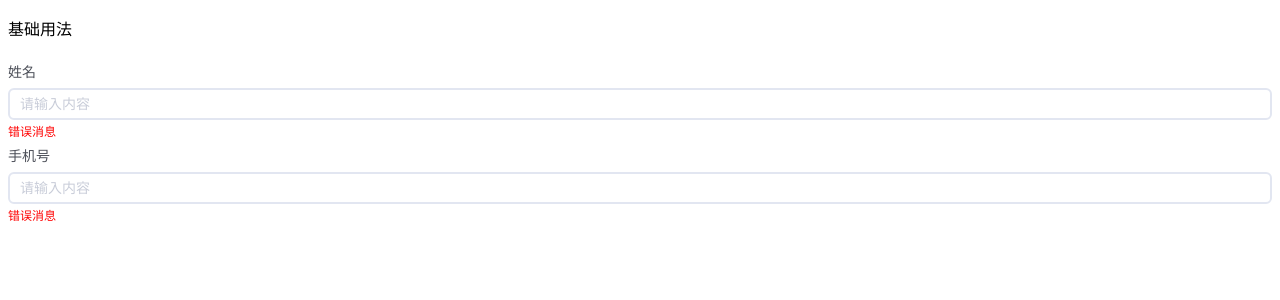
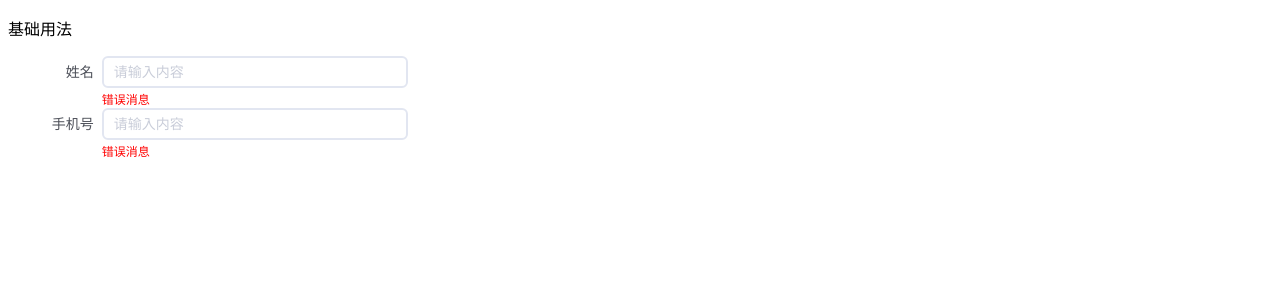
Before and after one commit to liulongbin1314/vue3-ui-library, a Vue app in the folder examples/: page / in a window 1280 px wide. Shown: the top 300 px of the page. Built offline with nearby package versions, Linux system fonts and the light colour scheme.

Commit message:
为Form组件封装width属性

```diff
--- a/examples/src/components/FormTest.vue
+++ b/examples/src/components/FormTest.vue
@@ -1,7 +1,7 @@
 <template>
   <p>基础用法</p>
 
-  <a-form label-position="top">
+  <a-form label-position="right" width="400px">
     <a-form-item label="姓名" label-width="120">
       <a-input></a-input>
     </a-form-item>
--- a/packages/components/form/src/form.vue
+++ b/packages/components/form/src/form.vue
@@ -1,5 +1,5 @@
 <template>
-  <div :class="[ns.b()]">
+  <div :class="[ns.b()]" :style="[styledWidth]">
     <!-- 表单项 -->
     <slot></slot>
   </div>
@@ -15,14 +15,17 @@ const props = defineProps({
     type: String,
     // left / right / top
     default: 'right'
-  }
+  },
+  width: [String, Number]
 })
 
-import { useNamespace } from '@ui-library/hooks'
-import { provide, toRefs } from 'vue'
+import { useNamespace, useStyle } from '@ui-library/hooks'
+import { provide, toRefs, computed } from 'vue'
 import { FORM_PROPS } from '../constant'
 
 const ns = useNamespace('form')
+const uStyle = useStyle()
+const styledWidth = computed(() => uStyle.width(props.width))
 
 provide(FORM_PROPS, { ...toRefs(props) })
 </script>
```
